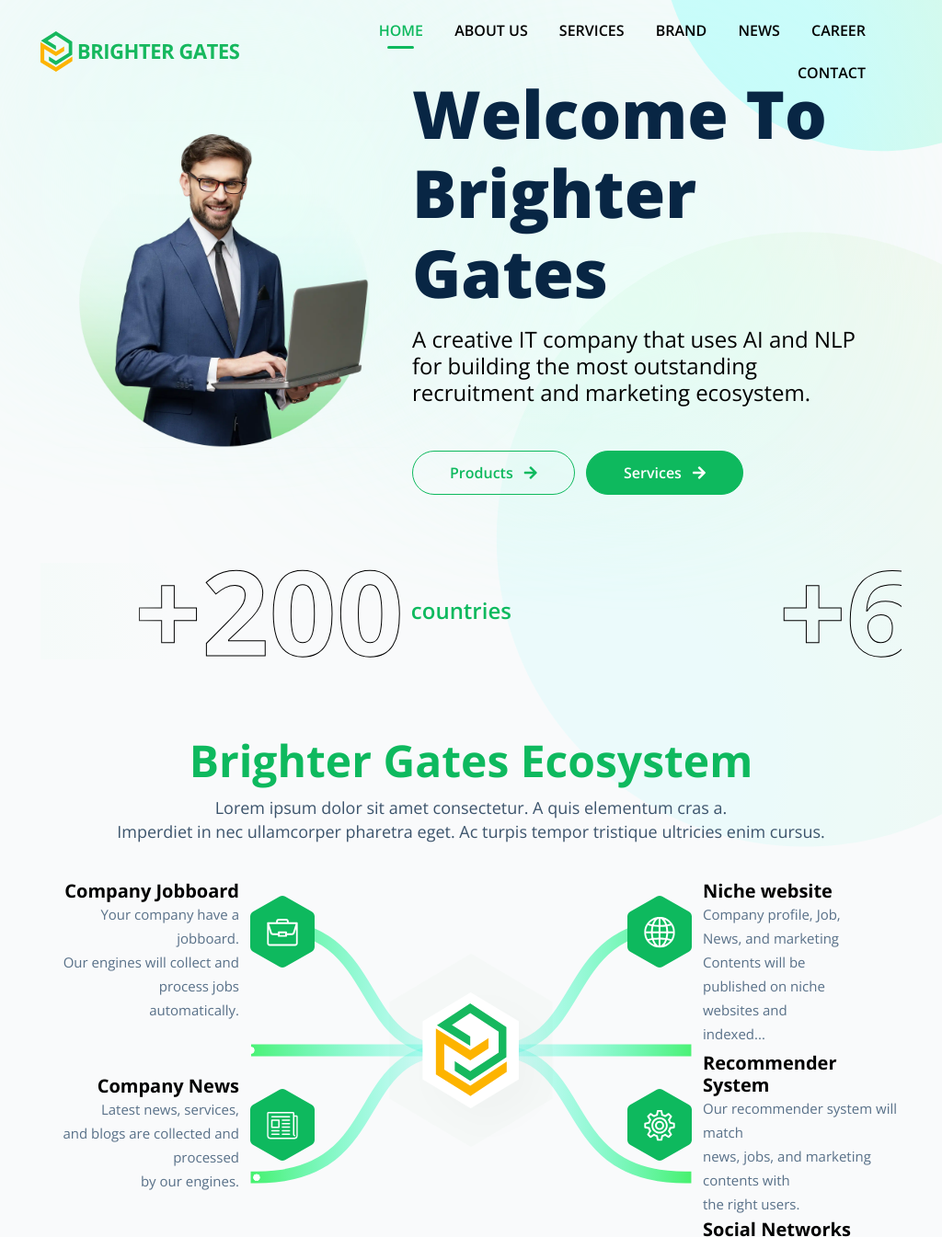
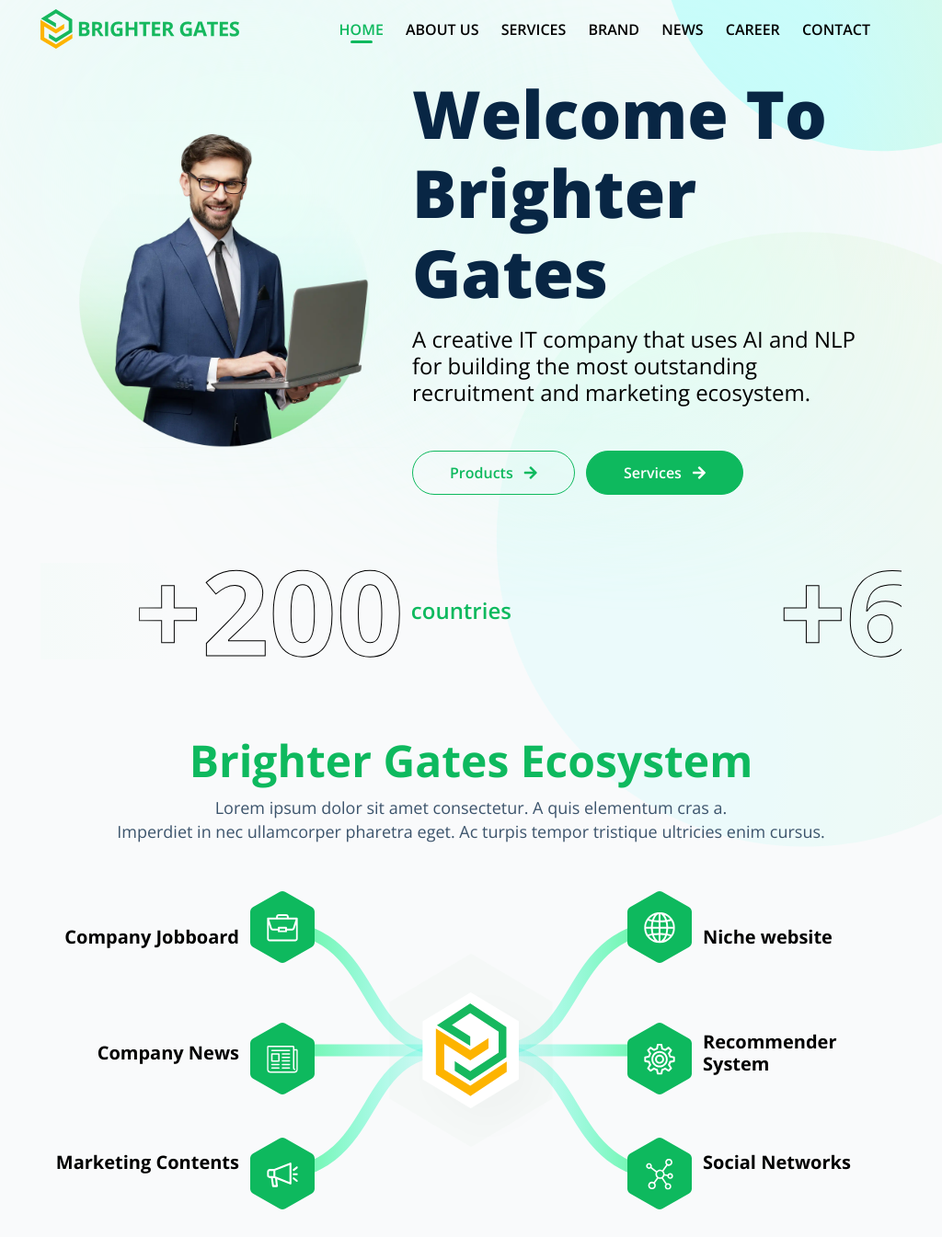
Before and after one commit to hiepdv-hus/brighterGates-homepage8, a plain HTML site: page index.html in a window 1024 px wide. Shown: the top 1345 px of the page at 92% size. Drawn offline with nearby package versions, Linux system fonts and the light colour scheme.

Commit message:
homepage8

```diff
--- a/assets/css/homepage-style.css
+++ b/assets/css/homepage-style.css
@@ -2081,20 +2081,14 @@ Responsive
   }
 }
 
-@media (min-width: 992px) and (max-width: 1169px) {
-  .header-right-menu ul li a,
-  .header-menu ul li a {
-    padding: 5px !important;
-  }
-  .banner-welcome form .video-banner-input {
-    width: 40%;
-  }
-  .top-job-company-image h3,
-  .single-browse-company h3 {
-    font-size: 16px;
-  }
-}
-
+@media (min-width: 992px) and (max-width: 1200px) {
+  .brighter .text p{
+    display: none;
+  }
+  .brighter-text-top, .brighter-text-bottom {
+    align-items: center;
+}
+}
 @media screen and (max-width: 992px) {
   .banner-search h4 {
     font-size: 36px;
```
